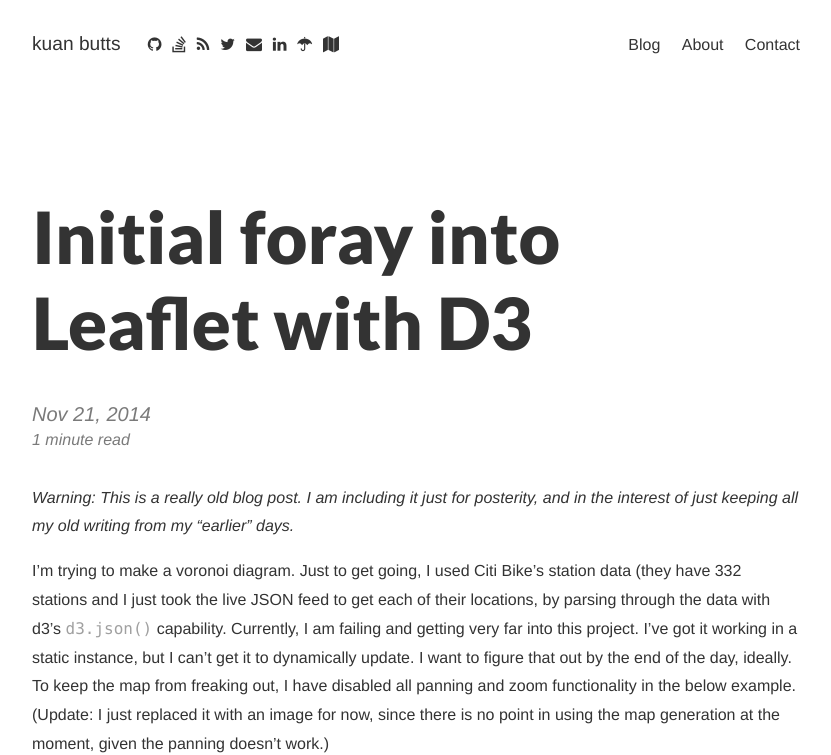
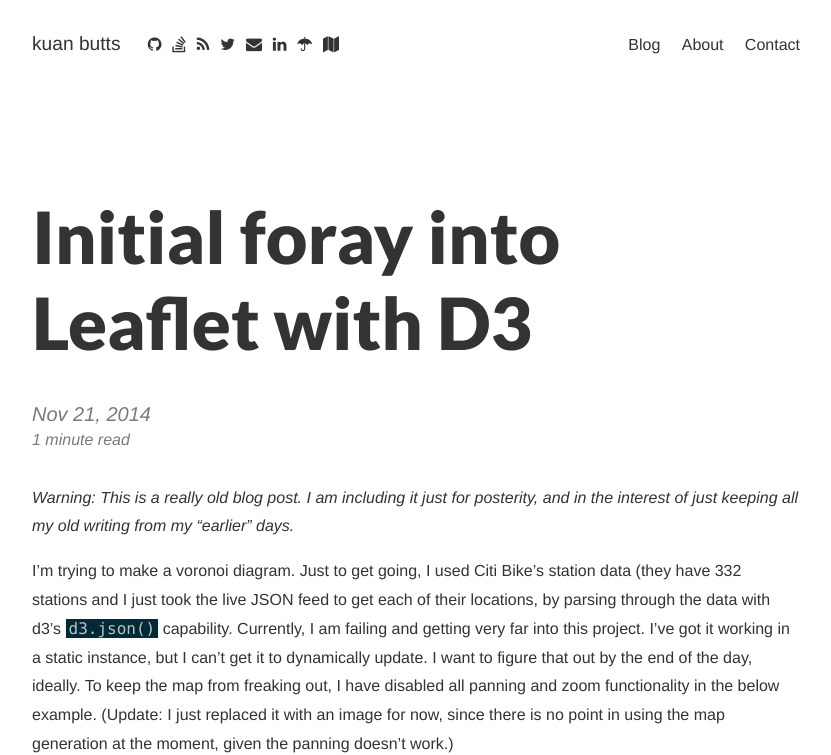
Before and after one commit to kuanb/kuanb.github.io, a Jekyll site: the page built from _posts/2014-11-21-foray-into-leaflet-and-d3 3.13.55 PM.md, in a window 1280 px wide. Shown: the top 755 px of the page, without its empty margins (224-1055 px from the left). Built offline with Jekyll 4.4.1, drawn with Linux system fonts in a browser that asks for light colours; grey boxes are pictures that could not be loaded.

Commit message:
style tweak

```diff
--- a/_sass/_main.scss
+++ b/_sass/_main.scss
@@ -353,8 +353,14 @@ pre, code {
   font-family: Menlo, Monaco, "Courier New", monospace
 }
 
+.highlighter-rouge {
+  background-color: #002b36;
+  padding-left: 3px;
+  padding-right: 3px;
+}
+
 code {
-  color: #a0a0a0;
+  color: #c1c1c1;
 }
 
 pre {
```
